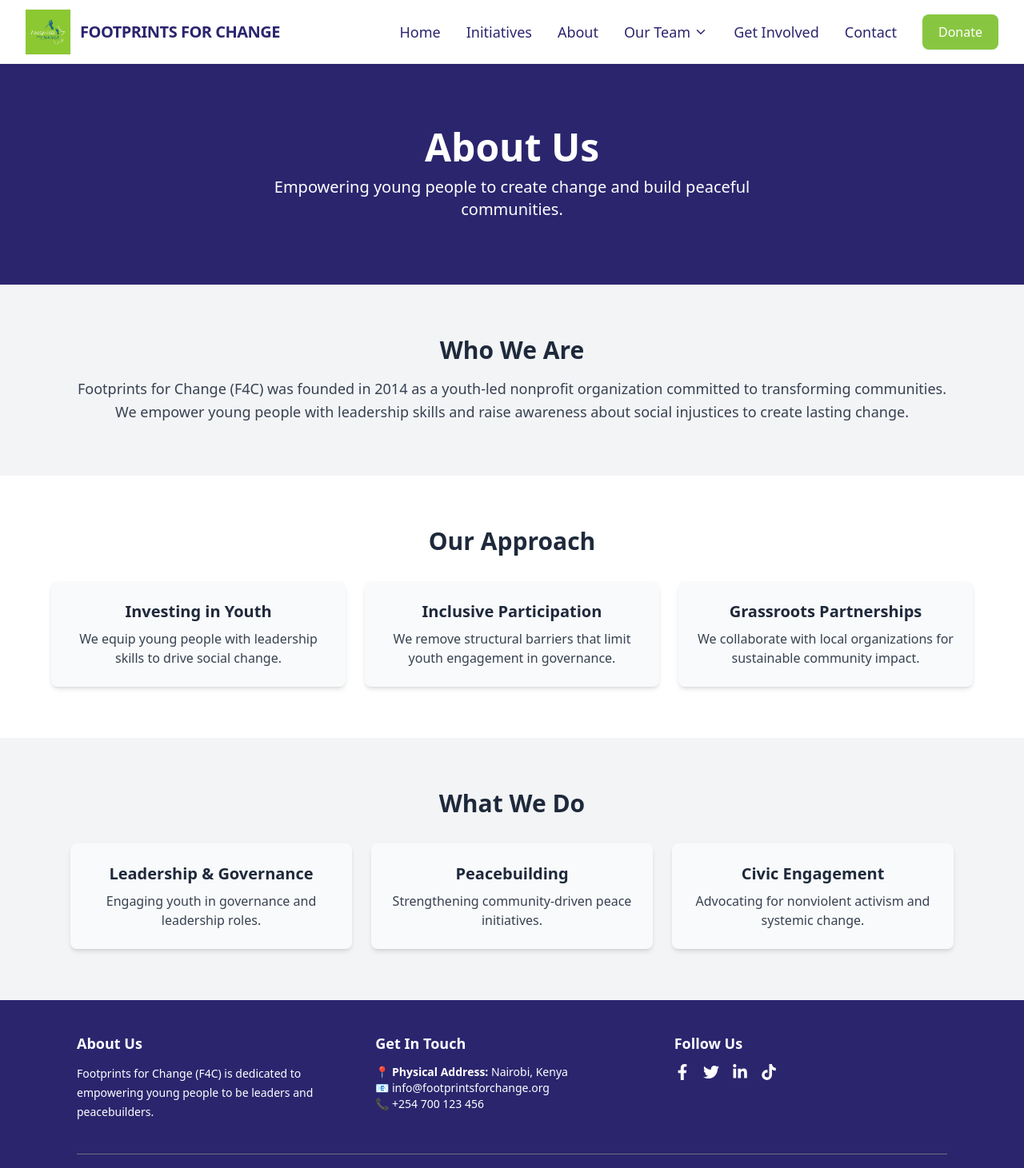
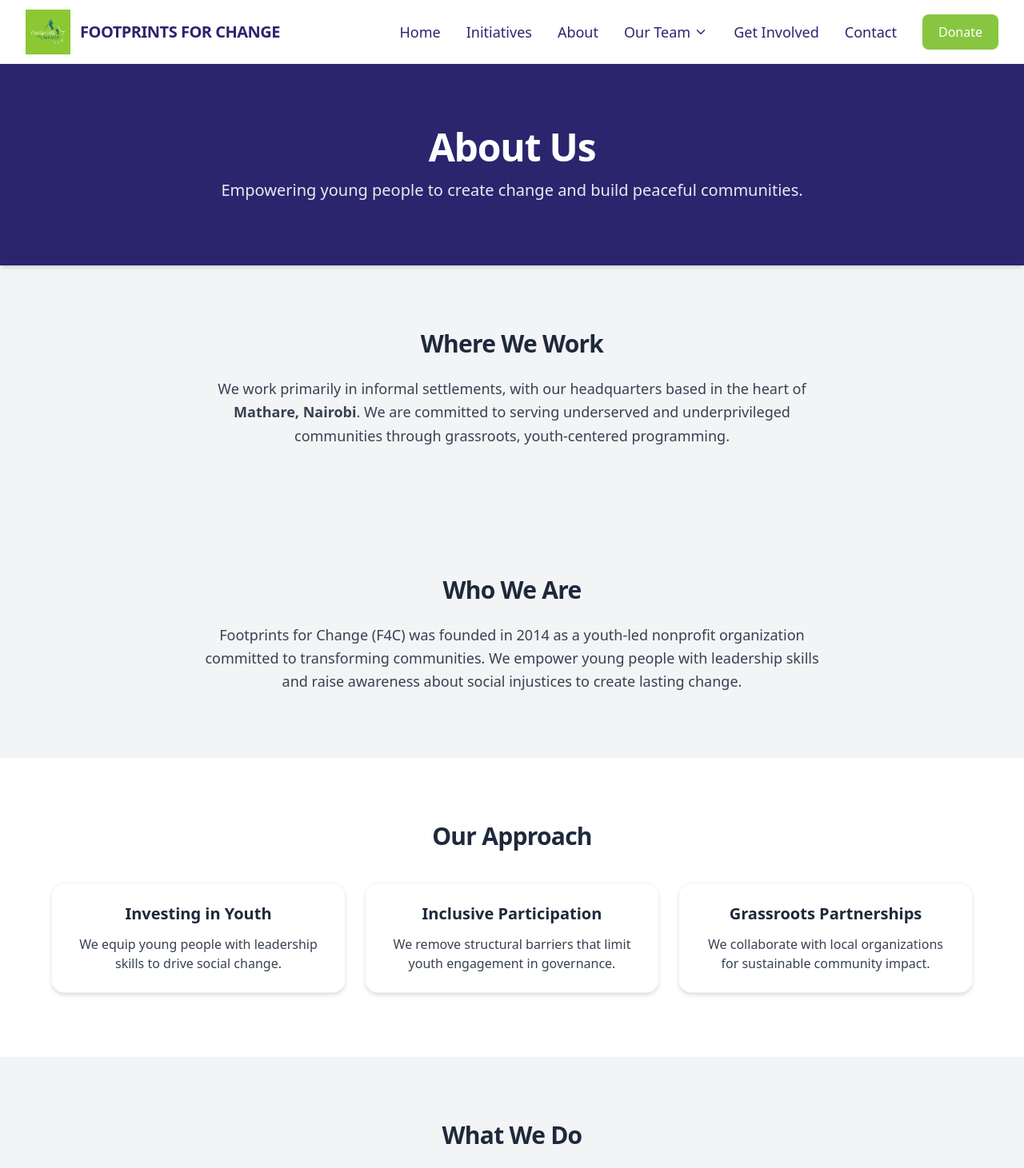
Before and after one commit to Denkogei/footprints4change, a React (Vite) app in the folder footprints4change/: page /about in a window 1280 px wide. Shown: the top 1461 px of the page at 80% size. Built offline with nearby package versions, Linux system fonts and the light colour scheme.

Commit message:
added where we work to About page

```diff
--- a/footprints4change/src/Components/About.jsx
+++ b/footprints4change/src/Components/About.jsx
@@ -1,21 +1,62 @@
 import React from "react";
-import { FaFacebookF, FaTwitter, FaLinkedinIn, FaInstagram, FaTiktok } from "react-icons/fa";
 
 const About = () => {
+  const approach = [
+    {
+      title: "Investing in Youth",
+      description: "We equip young people with leadership skills to drive social change.",
+    },
+    {
+      title: "Inclusive Participation",
+      description: "We remove structural barriers that limit youth engagement in governance.",
+    },
+    {
+      title: "Grassroots Partnerships",
+      description: "We collaborate with local organizations for sustainable community impact.",
+    },
+  ];
+
+  const whatWeDo = [
+    {
+      title: "Leadership & Governance",
+      description: "Engaging youth in governance and leadership roles.",
+    },
+    {
+      title: "Peacebuilding",
+      description: "Strengthening community-driven peace initiatives.",
+    },
+    {
+      title: "Civic Engagement",
+      description: "Advocating for nonviolent activism and systemic change.",
+    },
+  ];
+
   return (
     <div className="w-full bg-gray-100 text-gray-900 pt-[80px]">
       {/* Hero Section */}
-      <section className="relative bg-[#2B256E] text-white text-center py-20 px-6">
-        <h1 className="text-4xl md:text-5xl font-bold">About Us</h1>
-        <p className="mt-3 text-lg md:text-xl max-w-2xl mx-auto">
-          Empowering young people to create change and build peaceful communities.
+      <section className="relative bg-[#2B256E] text-white text-center py-20 px-6 shadow-md">
+        <div className="max-w-4xl mx-auto">
+          <h1 className="text-4xl md:text-5xl font-bold tracking-tight">About Us</h1>
+          <p className="mt-4 text-lg md:text-xl opacity-90">
+            Empowering young people to create change and build peaceful communities.
+          </p>
+        </div>
+      </section>
+
+      {/* Where We Work */}
+      <section className="max-w-6xl mx-auto px-6 py-20 text-center">
+        <h2 className="text-3xl font-semibold text-[#1E293B] tracking-tight">Where We Work</h2>
+        <p className="mt-6 text-lg text-gray-700 leading-relaxed max-w-3xl mx-auto">
+          We work primarily in informal settlements, with our headquarters based in the heart of{" "}
+          <strong>Mathare, Nairobi</strong>. We are committed to serving underserved and
+          underprivileged communities through grassroots, youth-centered programming.
         </p>
       </section>
 
       {/* Who We Are */}
-      <section className="max-w-6xl mx-auto px-6 py-16 text-center">
-        <h2 className="text-3xl font-semibold text-[#1E293B]">Who We Are</h2>
-        <p className="mt-4 text-lg text-gray-700 leading-relaxed">
+      <section className="max-w-6xl mx-auto px-6 py-20 text-center">
+        <h2 className="text-3xl font-semibold text-[#1E293B] tracking-tight">Who We Are</h2>
+        <p className="mt-6 text-lg text-gray-700 leading-relaxed max-w-3xl mx-auto">
           Footprints for Change (F4C) was founded in 2014 as a youth-led nonprofit organization
           committed to transforming communities. We empower young people with leadership skills
           and raise awareness about social injustices to create lasting change.
@@ -23,27 +64,17 @@ const About = () => {
       </section>
 
       {/* Our Approach */}
-      <section className="bg-white py-16 px-6">
+      <section className="bg-white py-20 px-6">
         <div className="max-w-6xl mx-auto">
-          <h2 className="text-3xl font-semibold text-[#1E293B] text-center">Our Approach</h2>
-          <div className="mt-8 grid gap-6 md:grid-cols-3">
-            {[
-              {
-                title: "Investing in Youth",
-                description: "We equip young people with leadership skills to drive social change."
-              },
-              {
-                title: "Inclusive Participation",
-                description: "We remove structural barriers that limit youth engagement in governance."
-              },
-              {
-                title: "Grassroots Partnerships",
-                description: "We collaborate with local organizations for sustainable community impact."
-              }
-            ].map((item, index) => (
-              <div key={index} className="p-6 bg-gray-50 shadow-md rounded-lg text-center">
+          <h2 className="text-3xl font-semibold text-[#1E293B] text-center tracking-tight">Our Approach</h2>
+          <div className="mt-10 grid gap-6 md:grid-cols-3">
+            {approach.map((item, index) => (
+              <div
+                key={index}
+                className="p-6 bg-white rounded-2xl shadow-md hover:shadow-lg transition-shadow duration-300 border border-gray-100 text-center"
+              >
                 <h3 className="text-xl font-semibold text-[#1E293B]">{item.title}</h3>
-                <p className="mt-2 text-gray-700">{item.description}</p>
+                <p className="mt-3 text-gray-700">{item.description}</p>
               </div>
             ))}
           </div>
@@ -51,26 +82,16 @@ const About = () => {
       </section>
 
       {/* What We Do */}
-      <section className="max-w-6xl mx-auto px-6 py-16 text-center">
-        <h2 className="text-3xl font-semibold text-[#1E293B]">What We Do</h2>
-        <div className="mt-8 grid gap-6 md:grid-cols-3">
-          {[
-            {
-              title: "Leadership & Governance",
-              description: "Engaging youth in governance and leadership roles."
-            },
-            {
-              title: "Peacebuilding",
-              description: "Strengthening community-driven peace initiatives."
-            },
-            {
-              title: "Civic Engagement",
-              description: "Advocating for nonviolent activism and systemic change."
-            }
-          ].map((item, index) => (
-            <div key={index} className="p-6 bg-gray-50 shadow-md rounded-lg">
+      <section className="max-w-6xl mx-auto px-6 py-20 text-center">
+        <h2 className="text-3xl font-semibold text-[#1E293B] tracking-tight">What We Do</h2>
+        <div className="mt-10 grid gap-6 md:grid-cols-3">
+          {whatWeDo.map((item, index) => (
+            <div
+              key={index}
+              className="p-6 bg-white rounded-2xl shadow-md hover:shadow-lg transition-shadow duration-300 border border-gray-100"
+            >
               <h3 className="text-xl font-semibold text-[#1E293B]">{item.title}</h3>
-              <p className="mt-2 text-gray-700">{item.description}</p>
+              <p className="mt-3 text-gray-700">{item.description}</p>
             </div>
           ))}
         </div>
```
